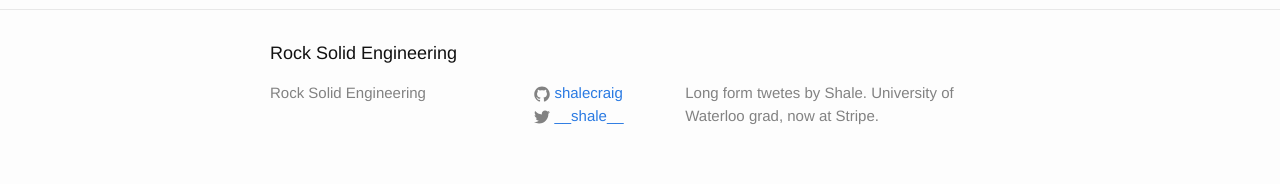
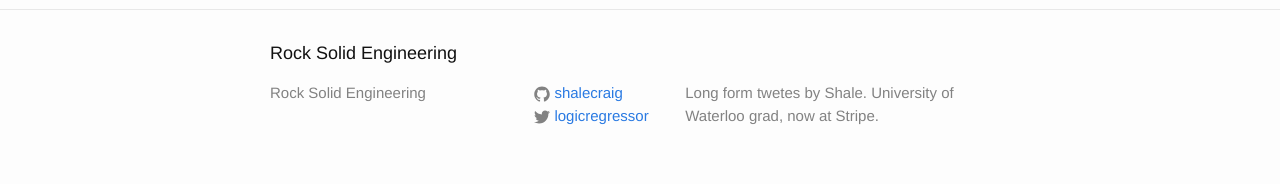
Before and after one commit to shalecraig/shalecraig.github.io, a Jekyll site: the page built from index.html, in a window 1280 px wide. Shown: the part 1187-1371 px from the top of the page. Built offline with Jekyll 4.4.1, drawn with Linux system fonts in a browser that asks for light colours.

Commit message:
New twitter handle

```diff
--- a/_config.yml
+++ b/_config.yml
@@ -5,7 +5,7 @@
   Long form twetes by Shale. University of Waterloo grad, now at Stripe.
 baseurl: "" # the subpath of your site, e.g. /blog/
 url: "http://shalecraig.github.io" # the base hostname & protocol for your site
-twitter_username: __shale__
+twitter_username: logicregressor
 github_username:  shalecraig
 
 # Build settings
```
